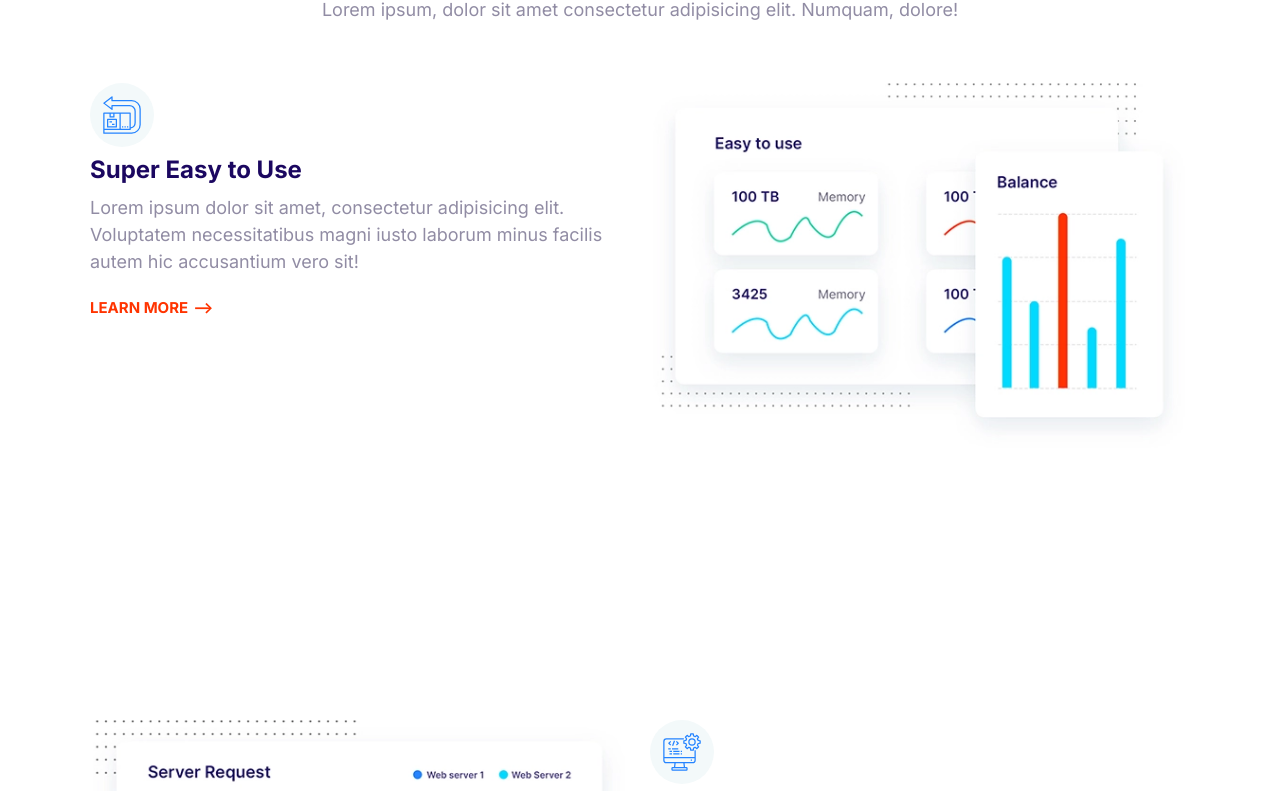
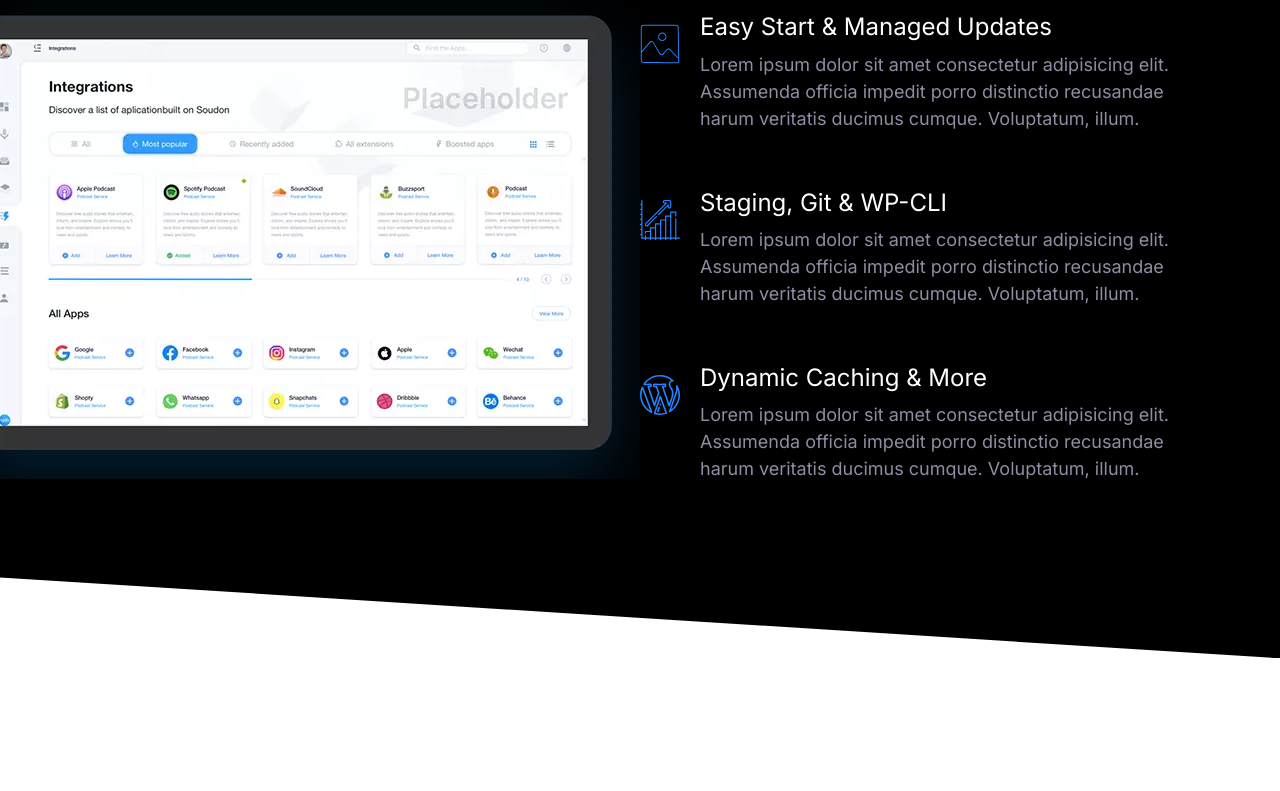
Before and after one commit to catalinus1997/moshify, a plain HTML site: page index.html in a window 1280 px wide. Shown: the part 151-942 px from the top of the page. After the commit the page ends 809 px from the top, so only its background shows below. Drawn offline with Linux system fonts and the light colour scheme.

Commit message:
showcase block

```diff
--- a/CSS/index.css
+++ b/CSS/index.css
@@ -5,6 +5,11 @@
 }
 
 /* Typograpfy */
+
+::selection {
+  background: var(--color-primary);
+  color: white;
+}
 
 html {
   font-size: 62.5%;
@@ -45,6 +50,7 @@
 
 h3 {
   font-size: 3rem;
+  font-weight: 500;
 }
 
 p {
@@ -136,7 +142,6 @@
 .list {
   list-style: none;
   padding-left: 0in;
-  color: var(--color-headings);
 }
 
 .list--inline .list__item {
@@ -147,6 +152,7 @@
 .list--tick {
   list-style-image: url(../images/tick.svg);
   padding-left: 3rem;
+  color: var(--color-headings);
 }
 
 .list--tick .list__item {
@@ -421,6 +427,7 @@
 
 .media {
   display: flex;
+  margin-bottom: 4rem;
 }
 
 .media__title {
@@ -621,18 +628,20 @@
   color: 7b858b;
 }
 
-.block--dark .block__heading {
+.block--dark h1,
+.block--dark h2,
+.block--dark h3 {
   color: white;
 }
 
 .block--skewed-right {
   padding-bottom: calc(var(--padding-vertical) + 4rem);
-  clip-path: polygon(0% 0%, 100% 0%, 100% 100%, 0% 80%);
+  clip-path: polygon(0% 0%, 100% 0%, 100% 100%, 0% 90%);
 }
 
 .block--skewed-left {
   padding-bottom: calc(var(--padding-vertical) + 4rem);
-  clip-path: polygon(0% 0%, 100% 0%, 100% 80%, 0% 100%);
+  clip-path: polygon(0% 0%, 100% 0%, 100% 90%, 0% 100%);
 }
 
 .container {
@@ -705,10 +714,6 @@
 }
 
 /* HERO */
-
-.hero {
-  clip-path: polygon(0% 0%, 100% 0%, 100% 90%, 0% 100%);
-}
 
 .hero__tagline {
   font-size: 2rem;
@@ -787,3 +792,24 @@
 .feature__image {
   width: 100%;
 }
+
+/* Showcase Block */
+
+.block-showcase__image > img {
+  width: 100%;
+}
+
+@media screen and (min-width: 768px) {
+  .block-showcase .grid {
+    grid-template-columns: 50% 50%;
+  }
+
+  .block-showcase__image {
+    justify-self: end;
+  }
+
+  .block-showcase__image > img {
+    width: auto;
+    max-width: 700px;
+  }
+}
--- a/index.html
+++ b/index.html
@@ -15,87 +15,74 @@
     <link rel="stylesheet" href="/CSS/normalize.css" />
   </head>
   <body>
-    <section class="block container">
+    <section class="block block--dark block--skewed-right block-showcase">
       <header class="block__header">
-        <h2>Host On the Cloud to Keep Growing</h2>
-        <p>
-          Lorem ipsum, dolor sit amet consectetur adipisicing elit. Numquam,
-          dolore!
-        </p>
+        <h2 class="">User-friendly Control Panel</h2>
       </header>
-      <article class="grid grid--1x2 feature">
-        <div>
-          <span class="icon-container">
-            <svg class="icon icon--primary">
-              <use xlink:href="images/sprite.svg#easy"></use>
-            </svg>
-          </span>
-          <h3 class="feature__heading">Super Easy to Use</h3>
-          <p>
-            Lorem ipsum dolor sit amet, consectetur adipisicing elit. Voluptatem
-            necessitatibus magni iusto laborum minus facilis autem hic
-            accusantium vero sit!
-          </p>
-          <a href="#" class="link-arrow">Learn More</a>
-        </div>
-        <picture>
+      <div class="container grid grid--1x2">
+        <picture class="block-showcase__image">
           <source
             type="image/webp"
-            srcset="images/easy.webp 1x, images/easy@2x,webp 2x" />
+            srcset="images/ipad.webp 1x, images/ipad@2x,webp 2x" />
           <source
-            type="image/jpg"
-            srcset="images/easy.jpg 1x, images/easy@2x,jpg 2x" />
-          <img class="feature__image" src="/images/easy@2x.jpg" alt=""
+            type="image/png"
+            srcset="images/ipad.png 1x, images/ipad@2x,png 2x" />
+          <img src="images/ipad.png" alt=""
         /></picture>
-      </article>
-    </section>
-    <section class="block container">
-      <article class="grid grid--1x2 feature">
-        <picture>
-          <source
-            type="image/webp"
-            srcset="images/fast.webp 1x, images/fast@2x,webp 2x" />
-          <source
-            type="image/jpg"
-            srcset="images/fast.jpg 1x, images/fast@2x,jpg 2x" />
-          <img class="feature__image" src="/images/fast@2x.jpg" alt=""
-        /></picture>
-        <div>
-          <span class="icon-container">
+        <ul class="list">
+          <li>
+            <div class="media">
+              <div class="media__image">
                 <svg class="icon icon--primary">
-              <use xlink:href="images/sprite.svg#computer"></use>
+                  <use xlink:href="images/sprite.svg#snap"></use>
                 </svg>
-          </span>
-          <h3 class="feature__heading">Simply Fast Websites</h3>
+              </div>
+              <div class="media__body">
+                <h3 class="media__title">Easy Start & Managed Updates</h3>
                 <p>
-            Lorem ipsum dolor sit amet, consectetur adipisicing elit. Voluptatem
-            necessitatibus magni iusto laborum minus facilis autem hic
-            accusantium vero sit!
+                  Lorem ipsum dolor sit amet consectetur adipisicing elit.
+                  Assumenda officia impedit porro distinctio recusandae harum
+                  veritatis ducimus cumque. Voluptatum, illum.
                 </p>
-          <a href="#" class="link-arrow">Learn More</a>
               </div>
-      </article>
-    </section>
-    <section class="block container">
-      <article class="grid grid--1x2 feature">
-        <div>
-          <span class="icon-container">
+            </div>
+          </li>
+          <li>
+            <div class="media">
+              <div class="media__image">
                 <svg class="icon icon--primary">
-              <use xlink:href="images/sprite.svg#easy"></use>
+                  <use xlink:href="images/sprite.svg#growth"></use>
                 </svg>
-          </span>
-          <h3 class="feature__heading">Wordpress made Easy</h3>
+              </div>
+              <div class="media__body">
+                <h3 class="media__title">Staging, Git & WP-CLI</h3>
                 <p>
-            Lorem ipsum dolor sit amet, consectetur adipisicing elit. Voluptatem
-            necessitatibus magni iusto laborum minus facilis autem hic
-            accusantium vero sit!
+                  Lorem ipsum dolor sit amet consectetur adipisicing elit.
+                  Assumenda officia impedit porro distinctio recusandae harum
+                  veritatis ducimus cumque. Voluptatum, illum.
                 </p>
-          <a href="#" class="link-arrow">Learn More</a>
               </div>
-        <picture>
-          <img class="feature__image" src="/images/wordpress.jpg" alt=""
-        /></picture>
-      </article>
+            </div>
+          </li>
+          <li>
+            <div class="media">
+              <div class="media__image">
+                <svg class="icon icon--primary">
+                  <use xlink:href="images/sprite.svg#wordpress"></use>
+                </svg>
+              </div>
+              <div class="media__body">
+                <h3 class="media__title">Dynamic Caching & More</h3>
+                <p>
+                  Lorem ipsum dolor sit amet consectetur adipisicing elit.
+                  Assumenda officia impedit porro distinctio recusandae harum
+                  veritatis ducimus cumque. Voluptatum, illum.
+                </p>
+              </div>
+            </div>
+          </li>
+        </ul>
+      </div>
     </section>
     <script src="js/main.js"></script>
   </body>
```
Also changed, not shown: components/media.html (+1 -1 lines), components/showcase_block.html (added, +69 -0 lines), images/ipad.png (added), images/ipad.webp (added), images/ipad@2x.png (added), images/ipad@2x.webp (added). Lines whose indentation alone changed are shown as unchanged.
